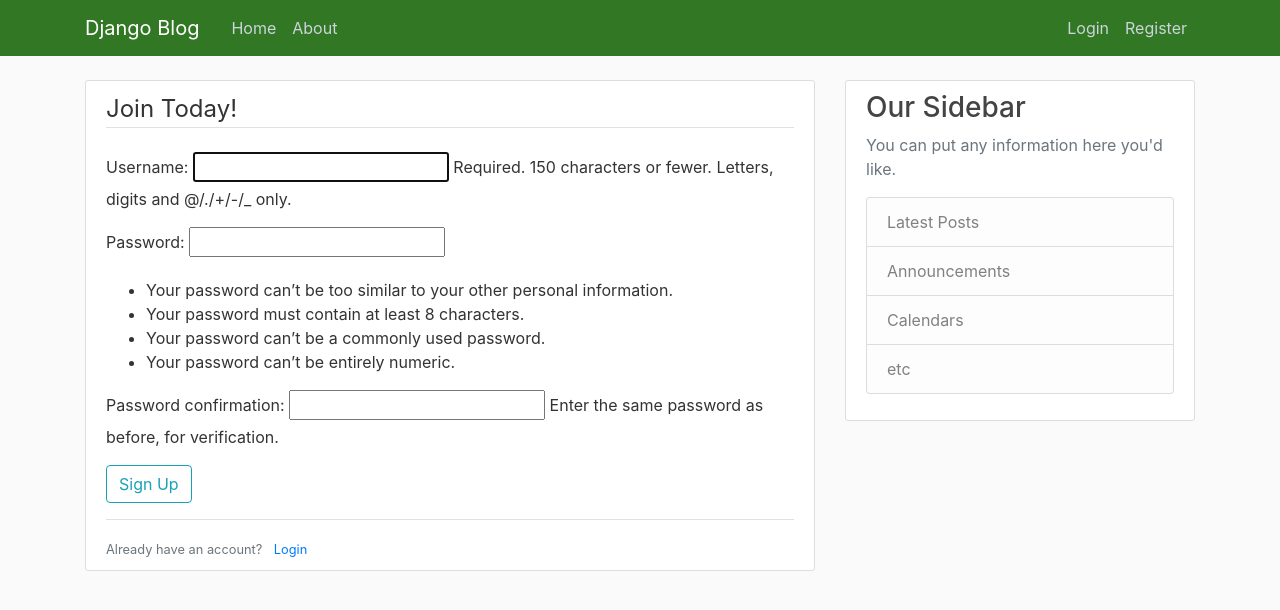
After one commit to ksh168/DjangoBlog, a Django app: page /register/ in a window 1280 px wide. The commit adds this page. Shown: the top 610 px of the page. Run offline with Django 3.2, Linux system fonts and the light colour scheme; some libraries are stand-ins or nearby versions.

Commit message:
add register user functionality

```diff
--- a/blog/templates/blog/base.html
+++ b/blog/templates/blog/base.html
@@ -46,8 +46,17 @@
     <main role="main" class="container">
     <div class="row">
         <div class="col-md-8">
-        {% block content %}{% endblock %}
+            <!--To display flash messages-->
+            {% if messages %}
+                {% for message in messages %}
+                    <div class="alert alert-{{ message.tags }}">
+                        {{ message }}
+                    </div>
+                {% endfor %}
+            {% endif %}
+            {% block content %}{% endblock %}
         </div>
+
         <div class="col-md-4">
         <div class="content-section">
             <h3>Our Sidebar</h3>
--- a/django_project/settings.py
+++ b/django_project/settings.py
@@ -32,6 +32,7 @@ ALLOWED_HOSTS = []
 
 INSTALLED_APPS = [
     'blog.apps.BlogConfig',
+    'users.apps.UsersConfig',
     'django.contrib.admin',
     'django.contrib.auth',
     'django.contrib.contenttypes',
--- a/django_project/urls.py
+++ b/django_project/urls.py
@@ -16,7 +16,10 @@ Including another URLconf
 from django.contrib import admin
 from django.urls import path, include
 
+from users import views as user_views
+
 urlpatterns = [
     path('admin/', admin.site.urls),
+    path('register/', user_views.register, name='register'),
     path('', include('blog.urls')),
 ]
--- /dev/null
+++ b/users/templates/users/register.html
@@ -0,0 +1,20 @@
+{% extends "blog/base.html" %}
+{% block content %}
+    <div class="content-section">
+        <form method="POST">
+            {% csrf_token %}<!--cross site request forgery-->
+            <fieldset class="for-group">
+                <legend class="border-bottom mb-4">Join Today!</legend>
+                {{ form.as_p }}
+            </fieldset>
+            <div class="form-group">
+                <button class="btn btn-outline-info" type="submit">Sign Up</button>
+            </div>
+        </form>
+        <div class="border-top pt-3">
+            <small class="text-muted">
+                Already have an account? <a class="ml-2" href="#">Login</a>
+            </small>
+        </div>
+    </div>
+{% endblock content %}
--- a/users/views.py
+++ b/users/views.py
@@ -1,3 +1,26 @@
-from django.shortcuts import render
+from django.shortcuts import render, redirect
 
-# Create your views here.
+#django already has user forms and we can directly import them
+from django.contrib.auth.forms import UserCreationForm
+
+from django.contrib import messages
+# available options:
+# messages.debug
+# messages.info
+# messages.error
+# messages.success
+# messages.warning
+
+def register(request):
+    if request.method == 'POST':
+        form = UserCreationForm(request.POST)
+
+        if form.is_valid():
+            form.save()#to save to db(it automatically hashes password and stuff)
+            username = form.cleaned_data.get('username')
+            messages.success(request, f'Account created for {username}!')
+
+            return redirect('blog-home')
+    else:
+        form = UserCreationForm()
+    return render(request, 'users/register.html', {'form': form})
```
Also changed, not shown: extra commands.md (+1 -1 lines), users/forms.py (added, +7 -0 lines).
